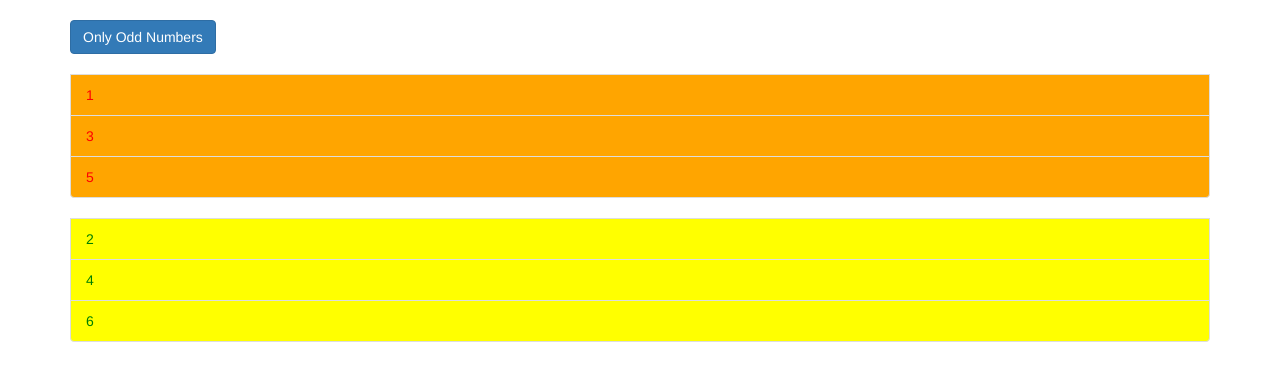
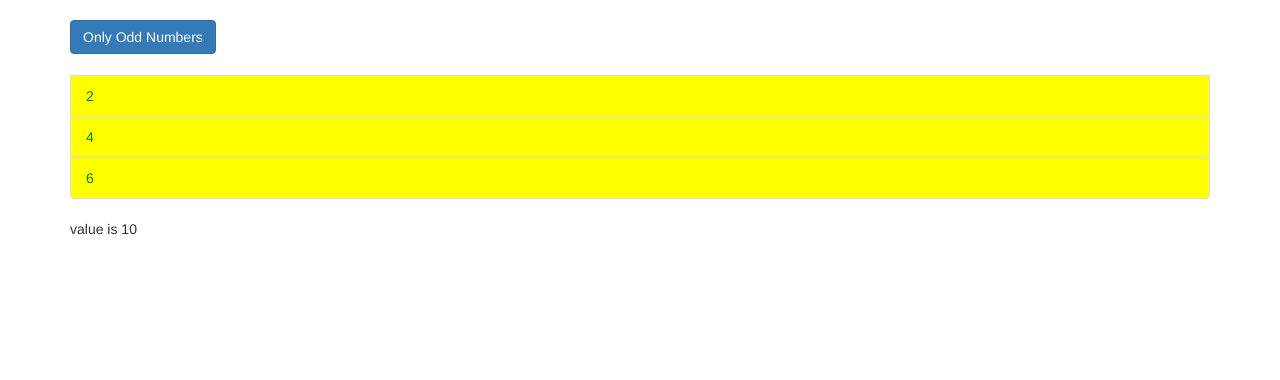
Before and after one commit to Anandhakrishnan1/Learn-Angular, an Angular app in the folder Angular - The complete guide/Directive/: page / in a window 1280 px wide. Shown: the top 380 px of the page. Built offline with nearby package versions, Linux system fonts and the light colour scheme.

Commit message:
working with ngSwitch

```diff
--- a/Angular - The complete guide/Directive/src/app/app.component.html
+++ b/Angular - The complete guide/Directive/src/app/app.component.html
@@ -9,7 +9,7 @@
     <div class="row">
       <div class="col-xs-12">
         <div
-          *appUnless="onlyOdd"
+          *appUnless="!onlyOdd"
           >
           <br>
           <li
@@ -42,5 +42,13 @@
         </ng-template>
       </div>
     </div>
+    <div class="row">
+      <br>
+      <div class="col-xs-12" [ngSwitch]="value">
+        <p *ngSwitchCase="5">value is 5</p>
+        <p *ngSwitchCase="10">value is 10</p>
+        <p *ngSwitchDefault="">default value</p>
+      </div>
+    </div>
   </ul>
 </div>
--- a/Angular - The complete guide/Directive/src/app/app.component.ts
+++ b/Angular - The complete guide/Directive/src/app/app.component.ts
@@ -17,4 +17,5 @@ export class AppComponent {
   onlyOdd = false;
   oddNumbers = [1,3,5];
   evenNumbers = [2,4,6];
+  value = 10;
 }
```
